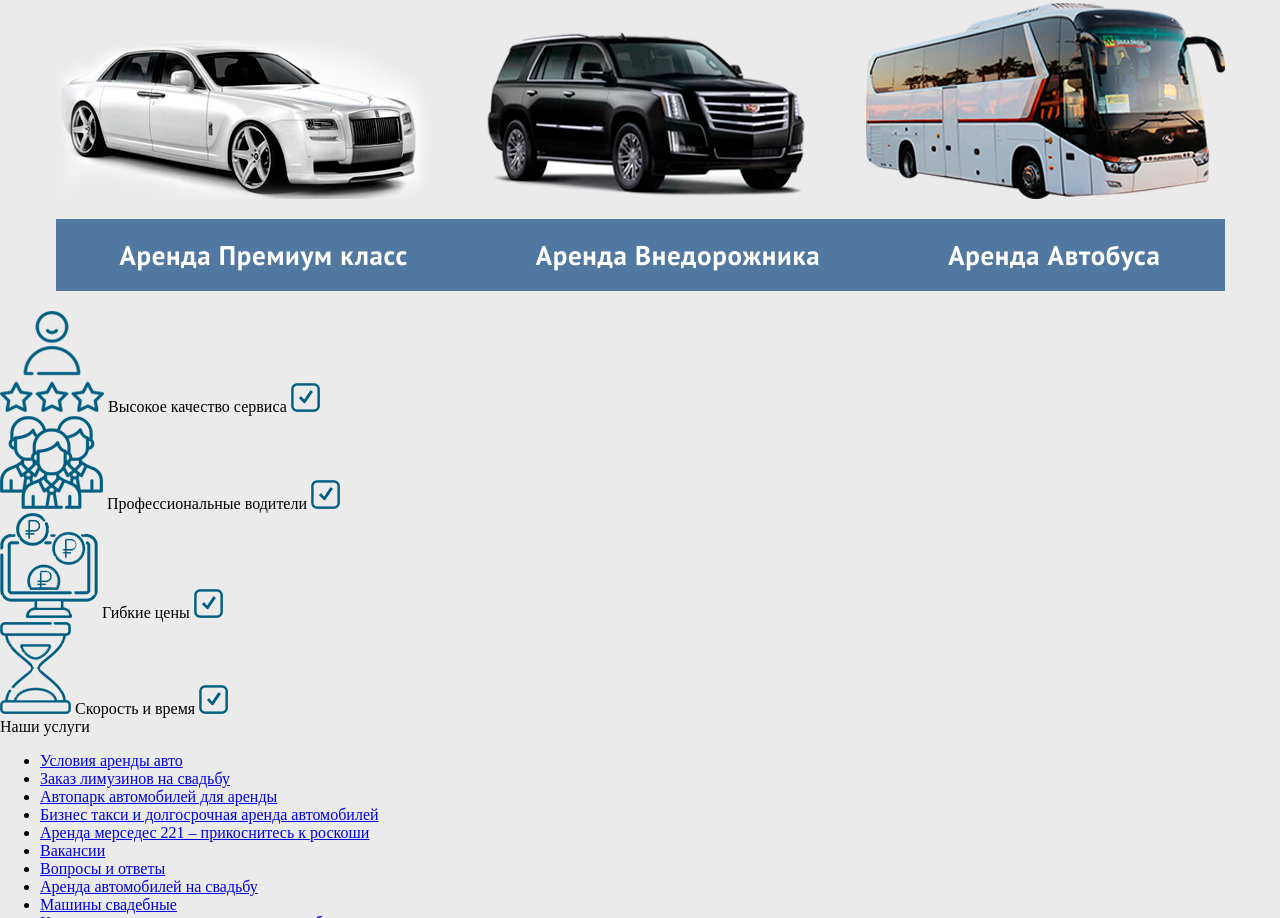
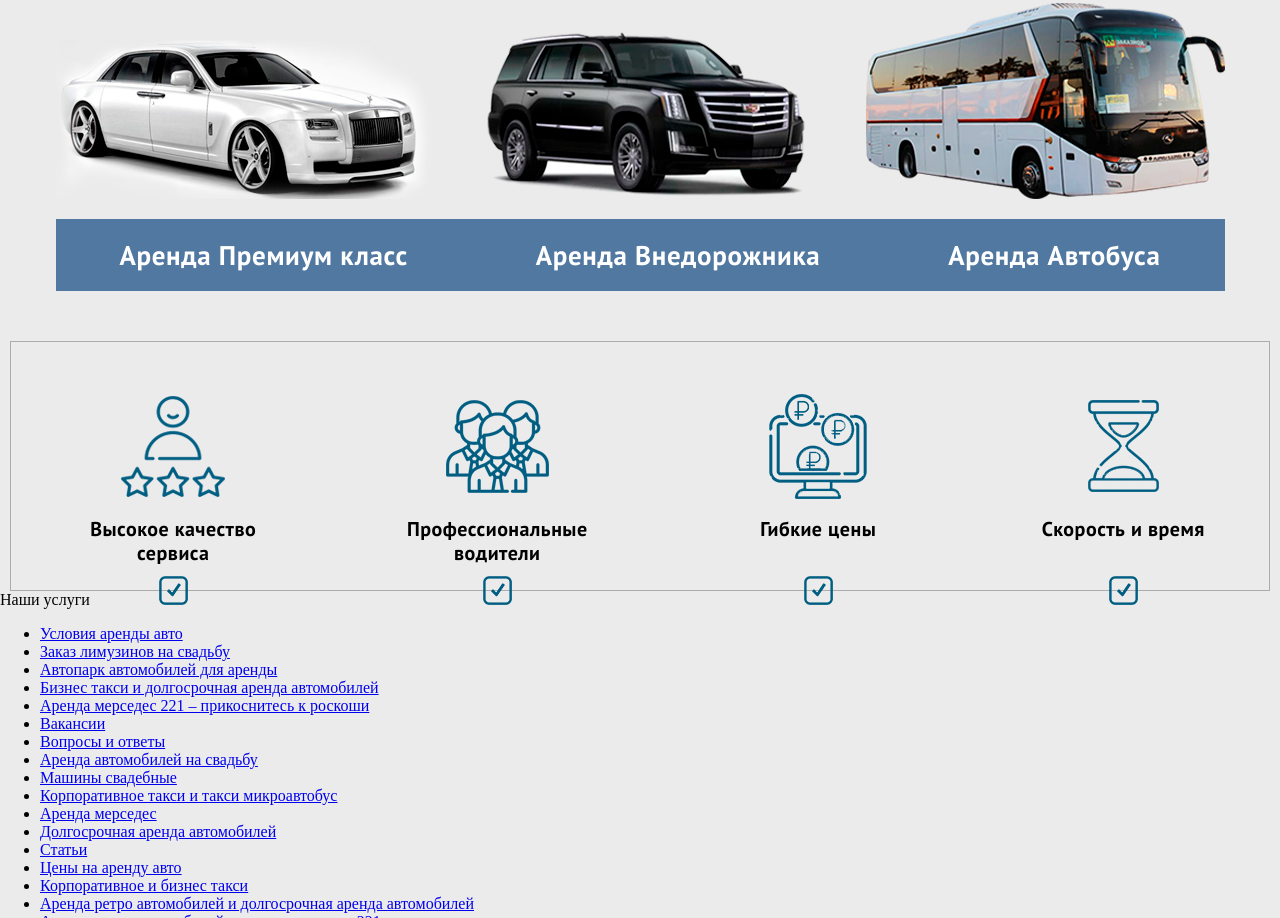
Before and after one commit to bxcar/auto-front.local, a website: page app/index.html in a window 1280 px wide. Shown: the part 498-1416 px from the top of the page. Drawn offline with Linux system fonts and the light colour scheme.

Commit message:
several changes

```diff
--- a/app/index.html
+++ b/app/index.html
@@ -106,12 +106,12 @@
     <div class="advantages__container">
         <div class="advantages__item">
             <img class="advantages__img" src="img/high-service-quality.png">
-            <span class="advantages__desc">Высокое качество сервиса</span>
+            <span class="advantages__desc">Высокое качество<br>сервиса</span>
             <img class="advantages__checked" src="img/checked.png">
         </div>
         <div class="advantages__item">
             <img class="advantages__img" src="img/professional-drivers.png">
-            <span class="advantages__desc">Профессиональные водители</span>
+            <span class="advantages__desc">Профессиональные<br>водители</span>
             <img class="advantages__checked" src="img/checked.png">
         </div>
         <div class="advantages__item">
--- /dev/null
+++ b/app/sass/blocks/_advantages.scss
@@ -0,0 +1,40 @@
+.advantages {
+  margin-top: 50px;
+}
+
+.advantages__container {
+  width: 1260px;
+  height: 250px;
+  margin-right: auto;
+  margin-left: auto;
+  box-sizing: border-box;
+  border: 1px solid #acacac;
+  display: flex;
+  justify-content: space-around;
+  align-items: center;
+  position: relative;
+}
+
+.advantages__item {
+  display: flex;
+  flex-direction: column;
+  align-items: center;
+}
+
+.advantages__img {
+  position: relative;
+  bottom: 20px;
+}
+
+.advantages__desc {
+  position: absolute;
+  top: 175px;
+  @include font('PT Sans', sans-serif, 20px, 24px, #000, 700);
+  letter-spacing: .025em;
+  text-align: center;
+}
+
+.advantages__checked {
+  position: absolute;
+  bottom: -15px;
+}
```
Also changed, not shown: app/css/main.css, dist/css/main.css.
